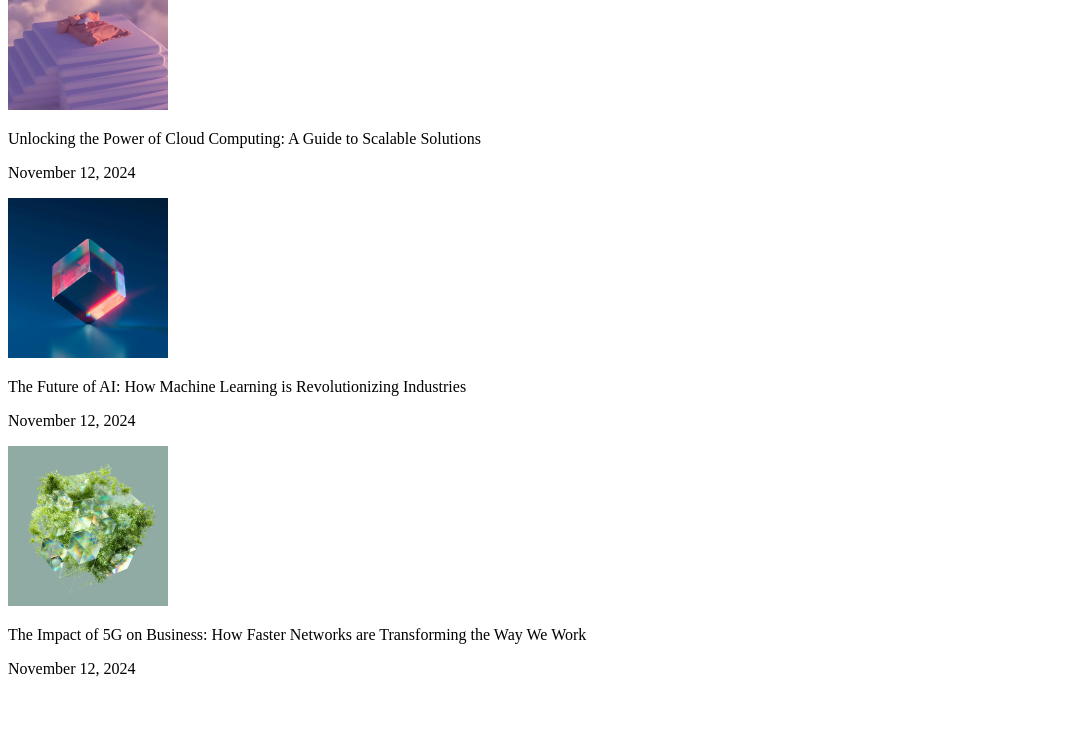
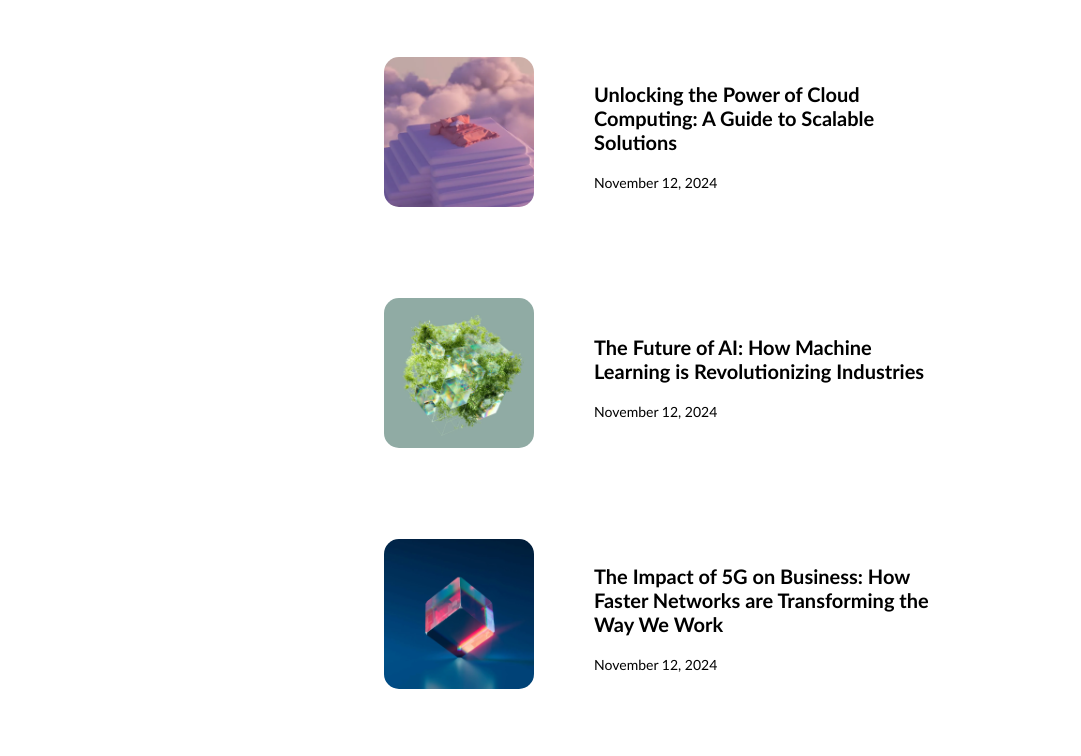
Before and after one commit to eliya908/Website1, a plain HTML site: page index.html in a window 1280 px wide. Shown: the part 162-918 px from the top of the page, without its empty margins (0-1081 px from the left). Before the commit the page ends 856 px from the top, so only its background shows below. Drawn offline with Linux system fonts and the light colour scheme.

Commit message:
nearly finished with the site

```diff
--- a/app.css
+++ b/app.css
@@ -1,9 +1,54 @@
+
+
 h1{
     font-size: 2.25rem;
     font-weight: 600;
-    font-family: 'Gill Sans', 'Gill Sans MT', Calibri, 'Trebuchet MS', sans-serif;
 }
 
 .title {
     text-align: center;
 }
+
+body {
+    display: flex;
+    flex-direction: column;
+    align-items: center;
+    justify-content: center;
+    margin: 0;
+    padding: 0;
+    font-family: 'Gill Sans', 'Gill Sans MT', Calibri, 'Trebuchet MS', sans-serif;
+}
+
+.grid {
+    width: 100%;
+    display: flex;
+    justify-content: center;
+    flex-direction: column;
+    padding: 20px;
+    max-width: 600px;
+    min-width: 350px;
+    align-items: space-between;
+}
+
+.article-card {
+    display: flex;
+    align-items: center;
+}
+
+.article-disc {
+    font-size: 1.25rem;
+    font-weight: 600;
+    padding-left: 1rem;
+}
+
+.date {
+    font-size: 0.875rem;
+    font-weight: 500;
+}
+
+img {
+    border-radius: 15px;
+    width: 150px;
+    height: 150px;
+    margin: 2.75rem;
+}
--- a/index.html
+++ b/index.html
@@ -1,13 +1,13 @@
 <!DOCTYPE html>
-<html>
+<html  lang="en">
     <head>
         <title>Articles</title>
         <link rel="stylesheet" href="app.css">
-        <meta lang="en" charset="UTF-8">
+        <meta charset="UTF-8">
     </head>
     <body>
         <div class="title">
-            <h1>We release interesting articles about technology</h1>
+            <h1>We release interesting articles <br> about technology</h1>
             <svg width="180" height="16" viewBox="0 0 180 16" fill="none" xmlns="http://www.w3.org/2000/svg">
                 <rect x="8.99158" y="0.284912" width="2" height="16" transform="rotate(24 8.99158 0.284912)" fill="#D9D9D9"/>
                 <rect x="17.3264" y="0.284912" width="2" height="16" transform="rotate(24 17.3264 0.284912)" fill="#D9D9D9"/>
@@ -32,32 +32,34 @@
                 <rect x="175.689" y="0.284912" width="2" height="16" transform="rotate(24 175.689 0.284912)" fill="#D9D9D9"/>
                 </svg>
         </div>
+    <div class="grid">
         <div class="article-card">
             <div class="image-container">
                 <img src="photo_1.png">
             </div>
-            <div class="article-discription">
+            <div class="article-disc">
                 <p class="article-title">Unlocking the Power of Cloud Computing: A Guide to Scalable Solutions</p>
                 <p class="date">November 12, 2024</p>
             </div>
         </div>
         <div class="article-card">
-            <div class="image-container"></div>
-                <img src="photo_2.png">
+            <div class="image-container">
+                <img src="photo_3.png">
             </div>
-            <div class="article-discription">
+            <div class="article-disc">
                 <p class="article-title">The Future of AI: How Machine Learning is Revolutionizing Industries </p>
                 <p class="date">November 12, 2024</p>
             </div>
         </div>
         <div class="article-card">
-            <div class="image-container"></div>
-                <img src="photo_3.png">
+            <div class="image-container">
+                <img src="photo_2.png">
             </div>
-            <div class="article-discription">
+            <div class="article-disc">
                 <p class="article-title">The Impact of 5G on Business: How Faster Networks are Transforming the Way We Work</p>
                 <p class="date">November 12, 2024</p>
             </div>
         </div>
+    </div>
     </body>
 </html>
```
